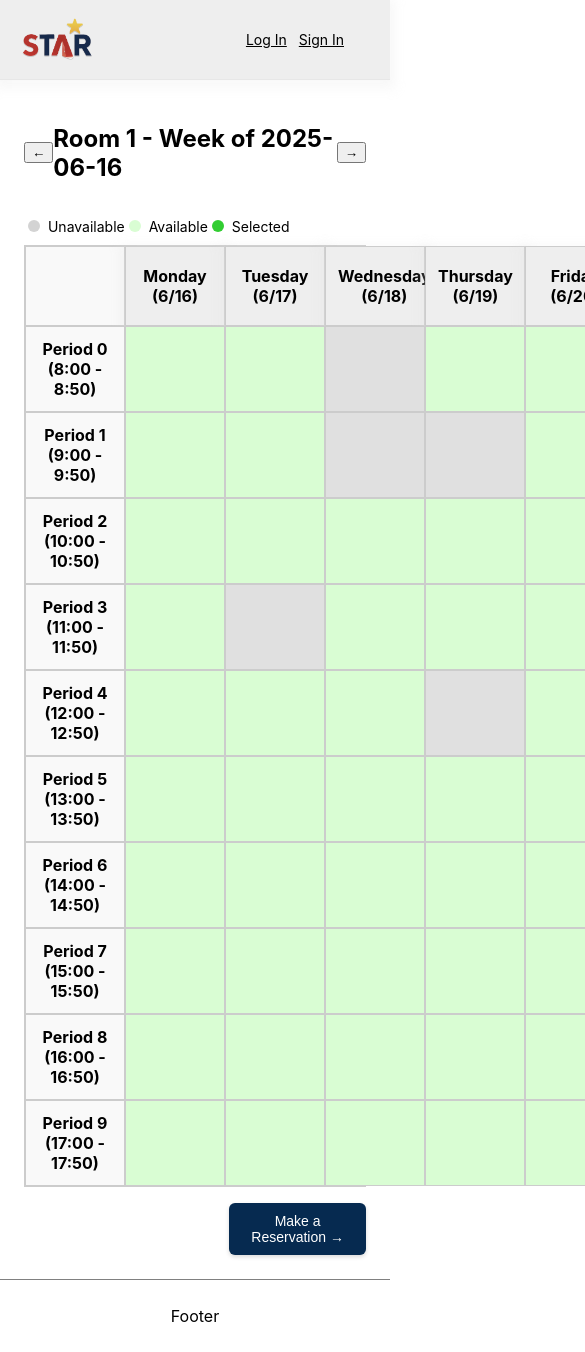
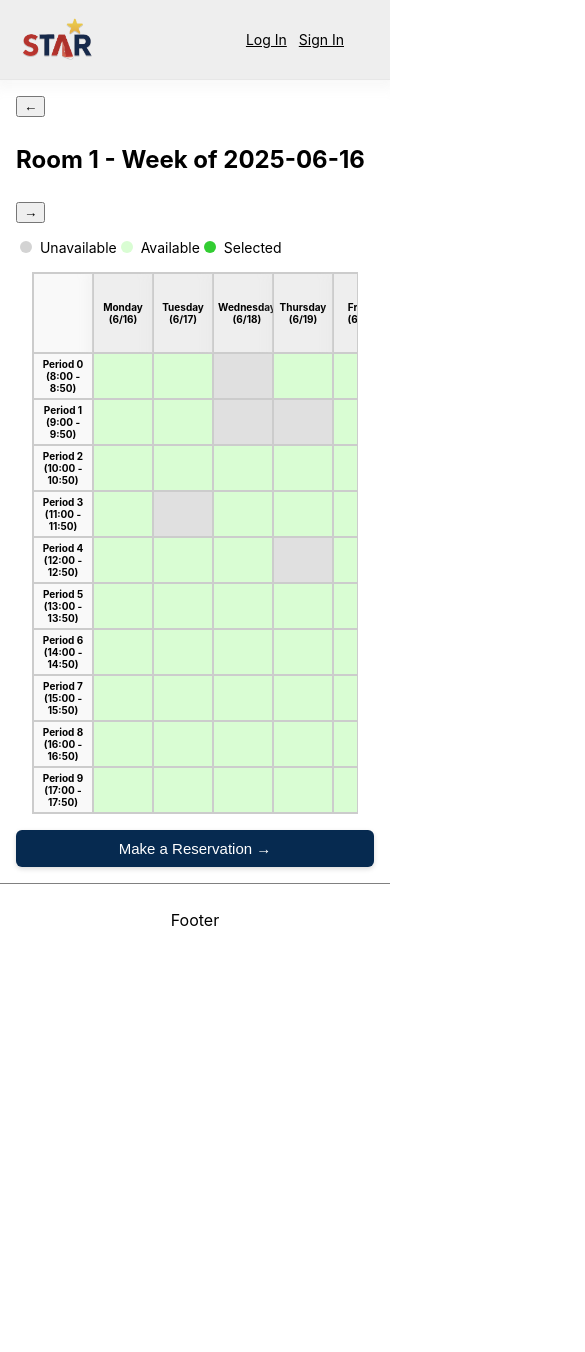
Before and after one commit to yen2i/STAR, a React (Create React App) app in the folder front/: page /reserve/1 in a window 390 px wide. Shown: the top 1352 px of the page, 585 px wide, since content can reach past the window. After the commit the page ends 956 px from the top, so only its background shows below. Built offline with nearby package versions, Linux system fonts and the light colour scheme; no server answers.

Commit message:
fix: Add responsive CSS for mobile view-roomdetail

```diff
--- a/front/src/styles/Modal.css
+++ b/front/src/styles/Modal.css
@@ -79,8 +79,6 @@
   to   { opacity: 1; transform: translateY(0); }
 }
 
-
-
 .modal-building-box {
   margin: 12px auto;
   padding: 12px;
--- a/front/src/styles/RoomDetailPage.css
+++ b/front/src/styles/RoomDetailPage.css
@@ -6,7 +6,10 @@
   display: flex;
   justify-content: space-between;
   align-items: center;
+
   margin-bottom: 16px;
+  flex-wrap: wrap;
+  gap: 8px;
 }
 
 .legend {
@@ -29,10 +32,14 @@
   display: flex;
   flex-direction: column;
   border: 1px solid #ccc;
+  margin-top: 50px;
+  margin-left: 100px;
+  margin-right: 100px;
 }
 
 .grid-header, .grid-row {
   display: flex;
+  flex-wrap: wrap;
 }
 
 .cell {
@@ -41,6 +48,7 @@
   border: 1px solid #ccc;
   text-align: center;
   min-width: 100px;
+  box-sizing: border-box;
 }
 
 .time-label {
@@ -73,6 +81,7 @@
 .calendar-actions {
   margin-top: 16px;
   text-align: right;
+  padding-right: 12px;
 }
 
 .reserve-btn {
@@ -82,8 +91,8 @@
   border: none;
   border-radius: 6px;
   cursor: pointer;
+  box-shadow: 0 2px 5px rgba(0,0,0,0.15);
 }
-
 
 .modal {
   position: fixed;
@@ -96,6 +105,8 @@
   justify-content: center;
   align-items: center;
   z-index: 1000;
+  padding: 16px;
+  box-sizing: border-box;
 }
 
 .modal-box {
@@ -104,6 +115,8 @@
   border-radius: 12px;
   text-align: center;
   box-shadow: 0 4px 10px rgba(0,0,0,0.2);
+  max-width: 90%;
+  width: 400px;
 }
 
 .modal-box button {
@@ -115,3 +128,48 @@
   border-radius: 6px;
   cursor: pointer;
 }
+
+/* ✅ 모바일 반응형 */
+@media (max-width: 600px) {
+  .room-detail-content {
+    padding: 16px;
+  }
+
+  .calendar-header {
+    flex-direction: column;
+    align-items: flex-start;
+  }
+
+  .grid {
+    margin: 16px;
+    overflow-x: auto;
+  }
+
+  .grid-header, .grid-row {
+    flex-wrap: nowrap;
+    width: max-content;
+  }
+
+  .cell, .time-label {
+    width: 60px; /* ✅ 모바일에서 더 작게 */
+    min-width: 60px;
+    font-size: 10px;
+    padding: 4px;
+  }
+
+  .calendar-actions {
+    text-align: center;
+    padding-right: 0;
+  }
+
+  .reserve-btn {
+    width: 100%;
+    font-size: 15px;
+  }
+
+  .modal-box {
+    width: 100%;
+    max-width: 95%;
+    padding: 20px;
+  }
+}
```
